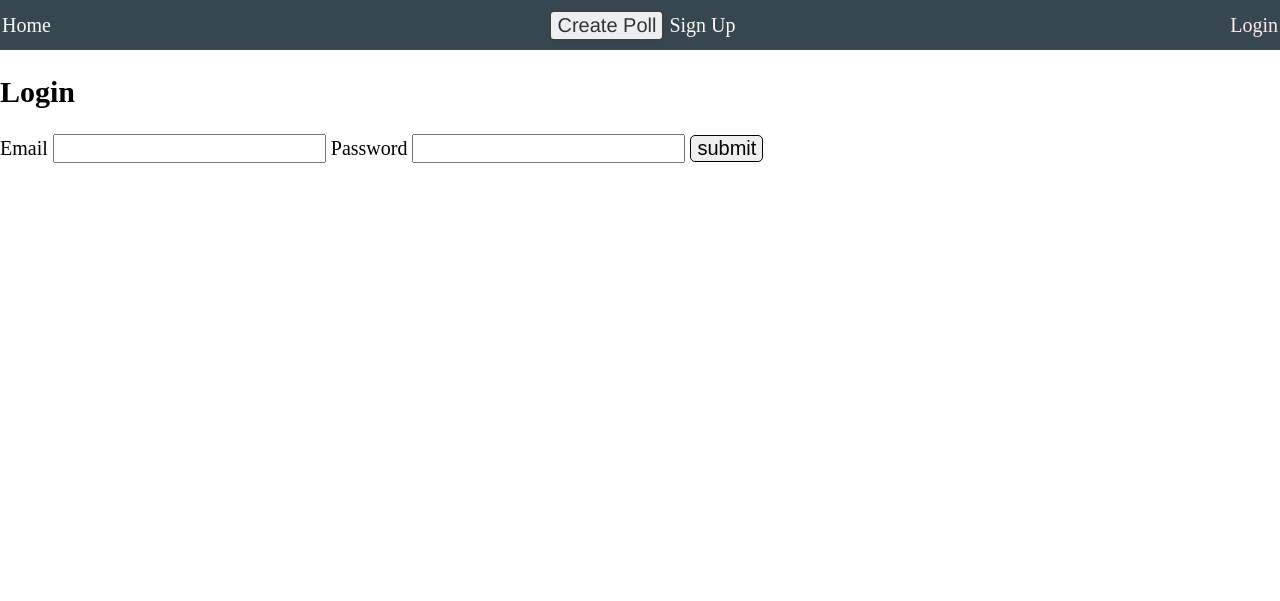
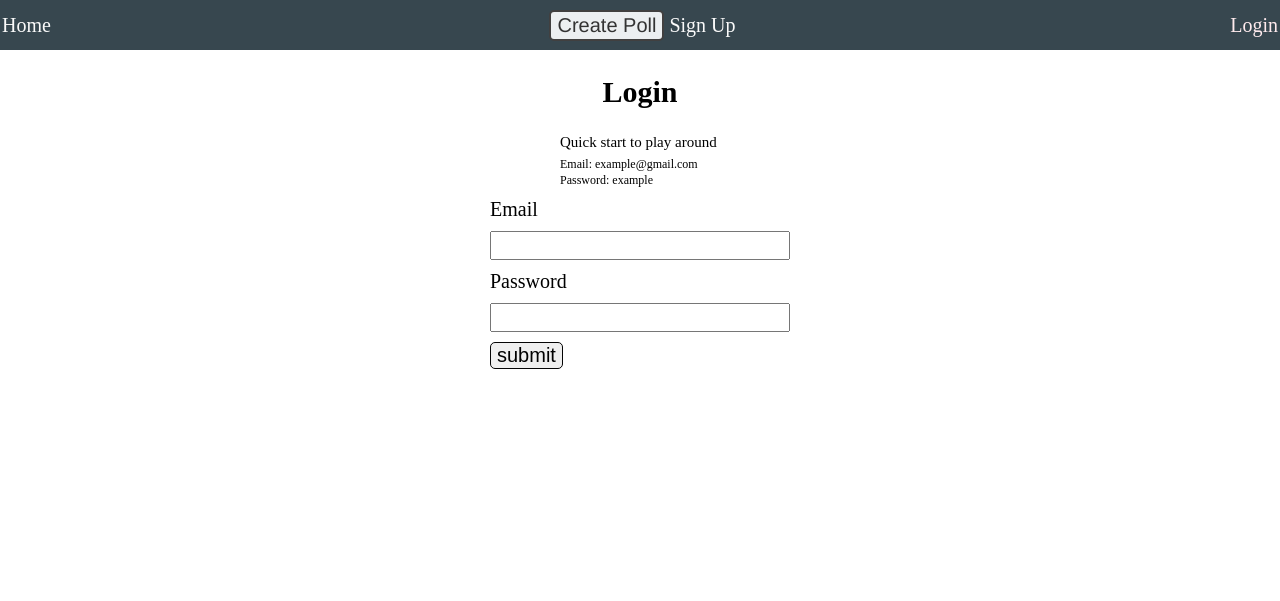
Before and after one commit to KRChapman/VotingApp, a website: page views/login.html in a window 1280 px wide. Drawn offline with nearby package versions, Linux system fonts and the light colour scheme; files that its build step writes are made by us from their sources.

Commit message:
fixed login page and added quick start account info

```diff
--- a/static/style/sass/components/_forms.scss
+++ b/static/style/sass/components/_forms.scss
@@ -7,7 +7,8 @@
   font-size: 1.55em;
   color: #656565;
   font-weight: normal;
-  -webkit-box-shadow: 1px 1px 2px
+  -webkit-box-shadow: 1px 1px 2px;
+  box-shadow: 1px 1px 2px;
 }
 
 .polls-container{
@@ -50,3 +51,51 @@ h4{
 .add{
   margin: 10px;
 }
+
+.login-form{
+  width: 300px;
+  margin: 0 auto;
+
+  label {
+    margin-top: 10px;
+  }
+
+  form{
+    height: 400px;
+  }
+  input{
+    margin-top: 10px;
+    margin-bottom: 10px;
+    width: 100%;
+  }
+  span{
+    color: red;
+  }
+  ul{
+
+    list-style-type: none;
+    margin: 0 auto;
+    margin-bottom: 10px;
+    padding: 0;
+    width: 160px;
+  }
+  h6  {
+    margin: 0;
+     margin-bottom: 10px;
+  }
+  .larger{
+    font-size: 15px;
+    margin-bottom: 6px;
+  }
+  li{
+    font-size: 12px;
+
+    margin-top: 3px;
+
+  }
+}
+
+.login-header{
+
+text-align: center;
+}
--- a/static/style/sass/layout/_design.scss
+++ b/static/style/sass/layout/_design.scss
@@ -12,9 +12,7 @@ nav {
   max-width: 100%;
   justify-content: center;
 
-  * {
-    // margin: 0 10px;
-  }
+
   &.heading {
   margin: 0;
   }
--- a/views/login.html
+++ b/views/login.html
@@ -2,7 +2,26 @@
 
 
 {% block content %}
-<h2>Login</h2>
+  </div>
+
+<div class="login-form">
+
+
+<h2 class="login-header">Login</h2>
+
+<div class="start-container">
+  <ul>
+    <li class="larger">Quick start to play around</li>
+    <li>Email: example@gmail.com</li>
+    <li>Password: example</li>
+  </ul>
+
+</div>
+
+<span>
+{{usernameError}}{{passwordError}}
+</span>
+
 <form action="" method="post">
   <label for="email" required="">Email</label>
   <input type="text" name="email">
@@ -11,6 +30,13 @@
 
   <button type="submit" class="form-btns">submit</button>
 </form>
-{{usernameError}}{{passwordError}}
-<!-- /login/{{pagename}} -->
+
+
+
+
+<div>
+
+</div>
+
+
 {% endblock %}
```
Also changed, not shown: README.md, static/style/css/main.css, 1 other file.
